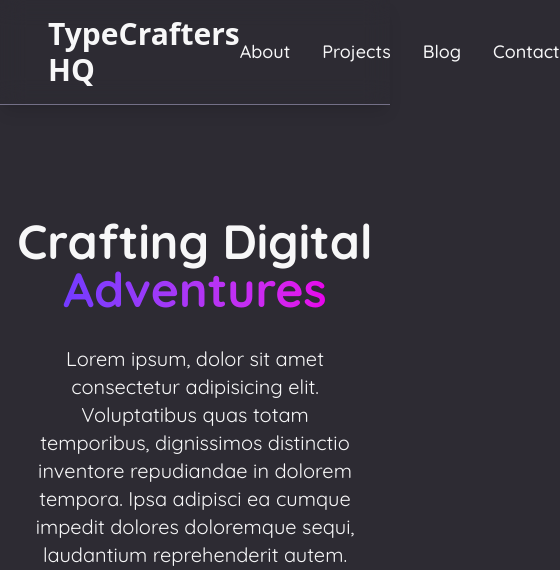
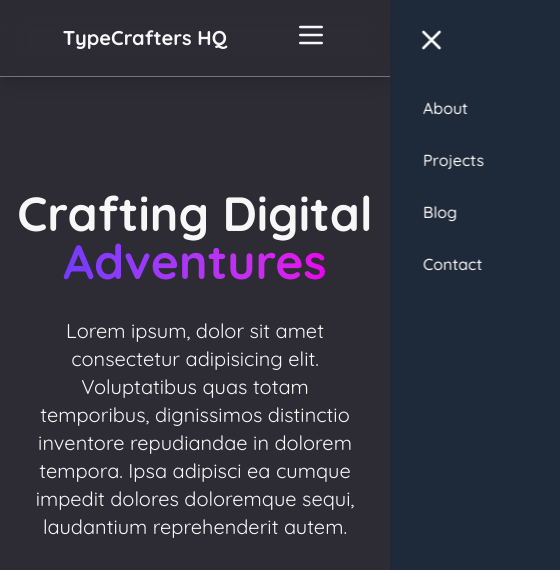
Before and after one commit to type-crafters/hq-web, an Astro site: page / in a window 390 px wide. Shown: the top 570 px of the page, 560 px wide, since content can reach past the window. Built offline with nearby package versions, Linux system fonts and the light colour scheme; Astro itself is replaced by a stand-in of ours; no server answers.

Commit message:
feat: header responsive v1.0

```diff
--- a/src/components/WebsiteHeader.astro
+++ b/src/components/WebsiteHeader.astro
@@ -1,24 +1,147 @@
 <header
     id="website-header"
-    class="px-12 py-4 border-b border-secondary-500 text-lg font-medium shadow-lg sticky top-0 z-45 backdrop-blur-md bg-inherit/50"
+    class="px-12 py-4 border-b border-secondary-500 w-full fixed backdrop-blur-md font-medium shadow-lg sticky top-0 z-45 bg-inherit/50"
 >
-    <nav id="navigation-primary" class="flex items-center w-full">
-        <h1 class="flex-1 text-3xl font-semibold font-sans">
-            <a href="#">TypeCrafters HQ</a>
+    <div class="h-full max-w-[90%] mx-auto flex items-center justify-between">
+        <h1 class="font-black text-xl lg:text-3xl flex items-center justify-start">
+            <a
+                class=" py-2"
+                href="#"
+            >
+                TypeCrafters HQ
+            </>
         </h1>
-        <ul class="flex items-center gap-8">
-            <li class="hover:text-primary-400 duration-150">
-                <a href="#about-us">About</a>
+
+        <!-- Mobile Menu Button -->
+        <div class="md:hidden">
+            <button id="sidebar-icon" aria-label="Open navigation menu">
+                <svg
+                    class="w-8 h-8"
+                    fill="none"
+                    stroke="currentColor"
+                    viewBox="0 0 24 24"
+                >
+                    <path
+                        stroke-linecap="round"
+                        stroke-linejoin="round"
+                        stroke-width="2"
+                        d="M4 6h16M4 12h16M4 18h16"
+                    ></path>
+                </svg>
+            </button>
+        </div>
+
+        <!-- Desktop Navigation -->
+        <ul class="hidden md:flex items-center gap-6 lg:gap-5 px-1 py-2 text-sm lg:text-lg">
+            <li>
+                <a class="hover:text-primary-400 p-2" href="#about-us">About</a>
             </li>
-            <li class="hover:text-primary-400 duration-150">
-                <a href="#current-projects">Projects</a>
+            <li>
+                <a class="hover:text-primary-400 p-2" href="#current-projects">Projects</a>
             </li>
-            <li class="hover:text-primary-400 duration-150">
-                <a href="#blog">Blog</a>
+            <li>
+                <a class="hover:text-primary-400 p-2" href="#blog">Blog</a>
             </li>
-            <li class="hover:text-primary-400 duration-150">
-                <a href="#contact-us">Contact</a>
+            <li>
+                <a class="hover:text-primary-400 p-2" href="#contact-us">Contact</a>
             </li>
         </ul>
-    </nav>
+    </div>
 </header>
+
+<!-- Mobile Sidebar -->
+<div
+    id="sidebar"
+    role="navigation"
+    class="fixed top-0 right-0 w-[55%] h-full backdrop-blur-md bg-gray-800 from-bg-inherit border-l border-l-slate-800 transform translate-x-full transition-transform duration-300 ease-in-out z-50 md:hidden"
+>
+    <div class="py-6">
+        <button
+            id="close-sidebar"
+            aria-label="Close navigation menu"
+            class="mb-8 pl-6"
+        >
+            <svg
+                class="w-8 h-8"
+                fill="none"
+                stroke="currentColor"
+                viewBox="0 0 24 24"
+            >
+                <path
+                    stroke-linecap="round"
+                    stroke-linejoin="round"
+                    stroke-width="2"
+                    d="M6 18L18 6M6 6l12 12"
+                ></path>
+            </svg>
+        </button>
+
+        <!-- Mobile Navigation Links -->
+        <ul class="flex flex-col gap-3 font-medium">
+            <li>
+                <a
+                    class="sidebar-link hover:bg-white/10 focus:bg-white/15 py-2 pl-8 block w-full"
+                    href="#about-us"
+                >
+                    About
+                </a>
+            </li>
+            <li>
+                <a
+                    class="sidebar-link hover:bg-white/10 focus:bg-white/15 py-2 pl-8 block w-full"
+                    href="#current-projects"
+                >
+                    Projects
+                </a>
+            </li>
+            <li>
+                <a
+                    class="sidebar-link hover:bg-white/10 focus:bg-white/15 py-2 pl-8 block w-full"
+                    href="#blog"
+                >
+                    Blog
+                </a>
+            </li>
+            <li>
+                <a
+                    class="sidebar-link hover:bg-white/10 focus:bg-white/15 py-2 pl-8 block w-full"
+                    href="#contact-us"
+                >
+                    Contact
+                </a>
+            </li>
+        </ul>
+    </div>
+</div>
+
+<script>
+    const sidebarIcon = document.getElementById("sidebar-icon");
+    const sidebar = document.getElementById("sidebar");
+    const closeSidebar = document.getElementById("close-sidebar");
+
+    // Abrir sidebar
+    sidebarIcon?.addEventListener("click", () => {
+        sidebar?.classList.remove("translate-x-full");
+    });
+
+    // Cerrar sidebar
+    closeSidebar?.addEventListener("click", () => {
+        sidebar?.classList.add("translate-x-full");
+    });
+
+    // Cerrar al hacer click en los enlaces
+    const sidebarLinks = document.querySelectorAll(".sidebar-link");
+    sidebarLinks?.forEach((link) => {
+        link.addEventListener("click", () => {
+            sidebar?.classList.add("translate-x-full");
+        });
+    });
+
+    // Cerrar al hacer click fuera del sidebar
+    document.addEventListener("click", (e) => {
+        const target = e.target as HTMLElement;
+        if (!sidebar?.contains(target) && !sidebarIcon?.contains(target)) {
+            sidebar?.classList.add("translate-x-full");
+        }
+    });
+</script>
```
